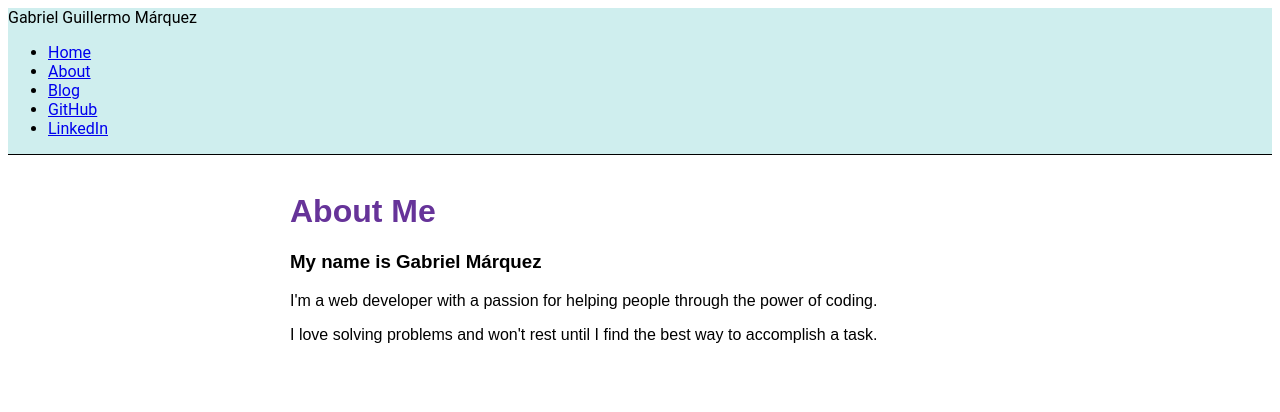
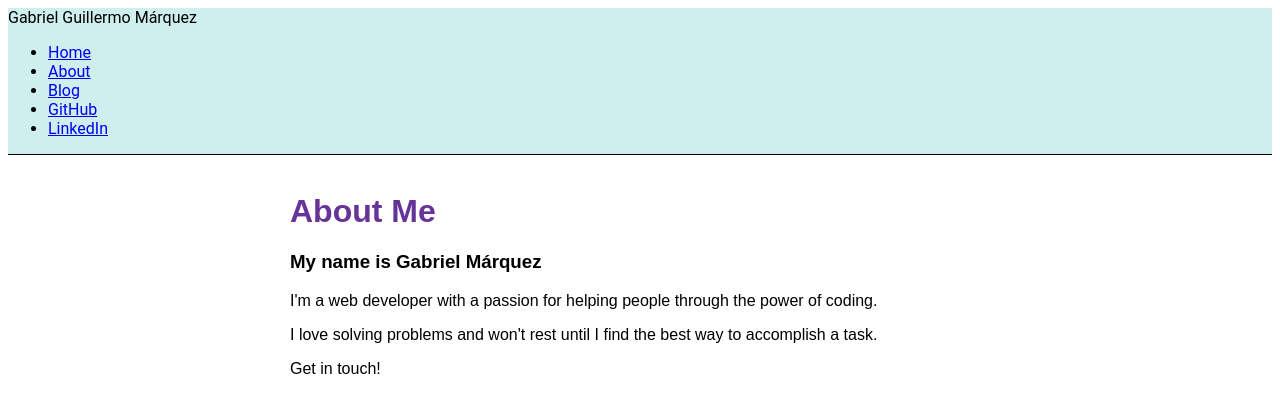
Before and after one commit to nonwaves/GGM_personal_site, a Gatsby site: page /about in a window 1280 px wide. Built offline with nearby package versions, Linux system fonts and the light colour scheme; Gatsby itself is replaced by a stand-in of ours.

Commit message:
Update about.js

```diff
--- a/src/pages/about.js
+++ b/src/pages/about.js
@@ -7,6 +7,7 @@ const AboutPage = () => {
             <h3>My name is Gabriel Márquez</h3>
             <p>I'm a web developer with a passion for helping people through the power of coding.</p>
             <p>I love solving problems and won't rest until I find the best way to accomplish a task.</p>
+            <p>Get in touch!</p>
         </Layout>
     )
 }
```
